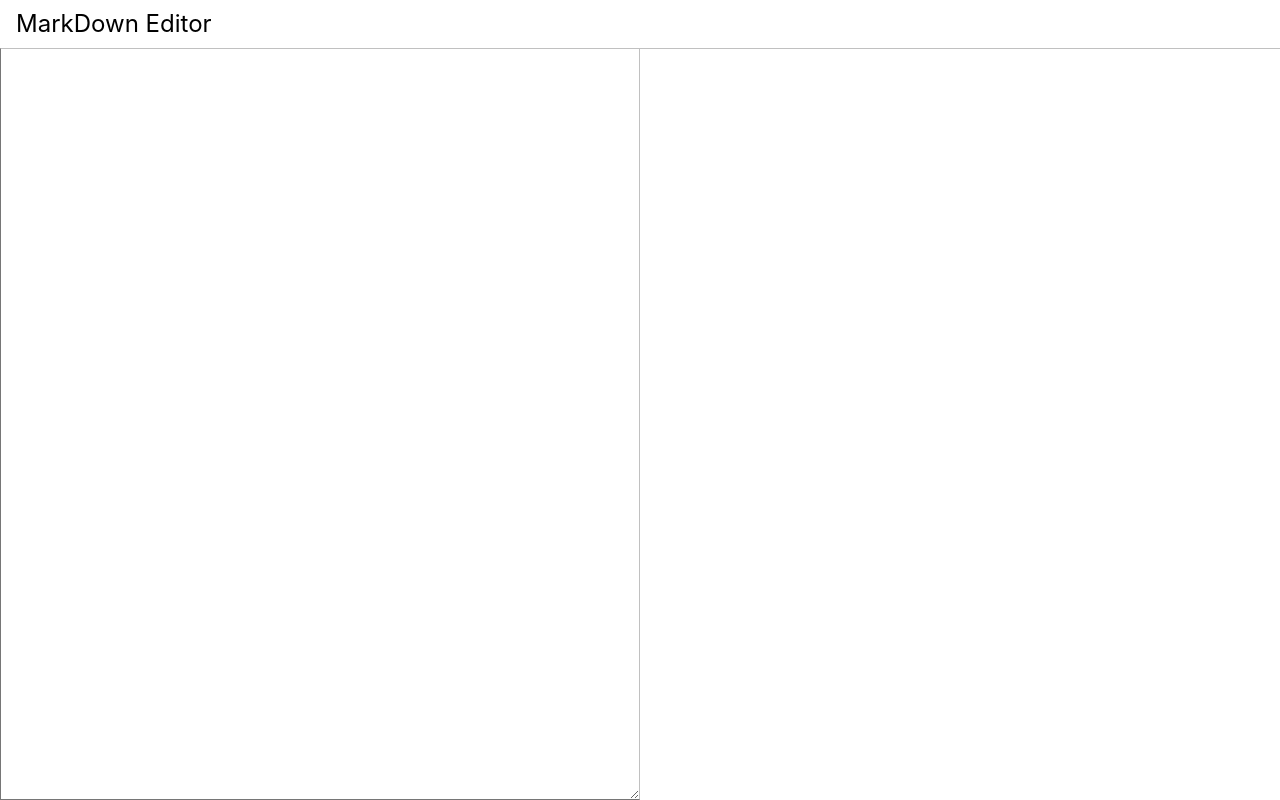
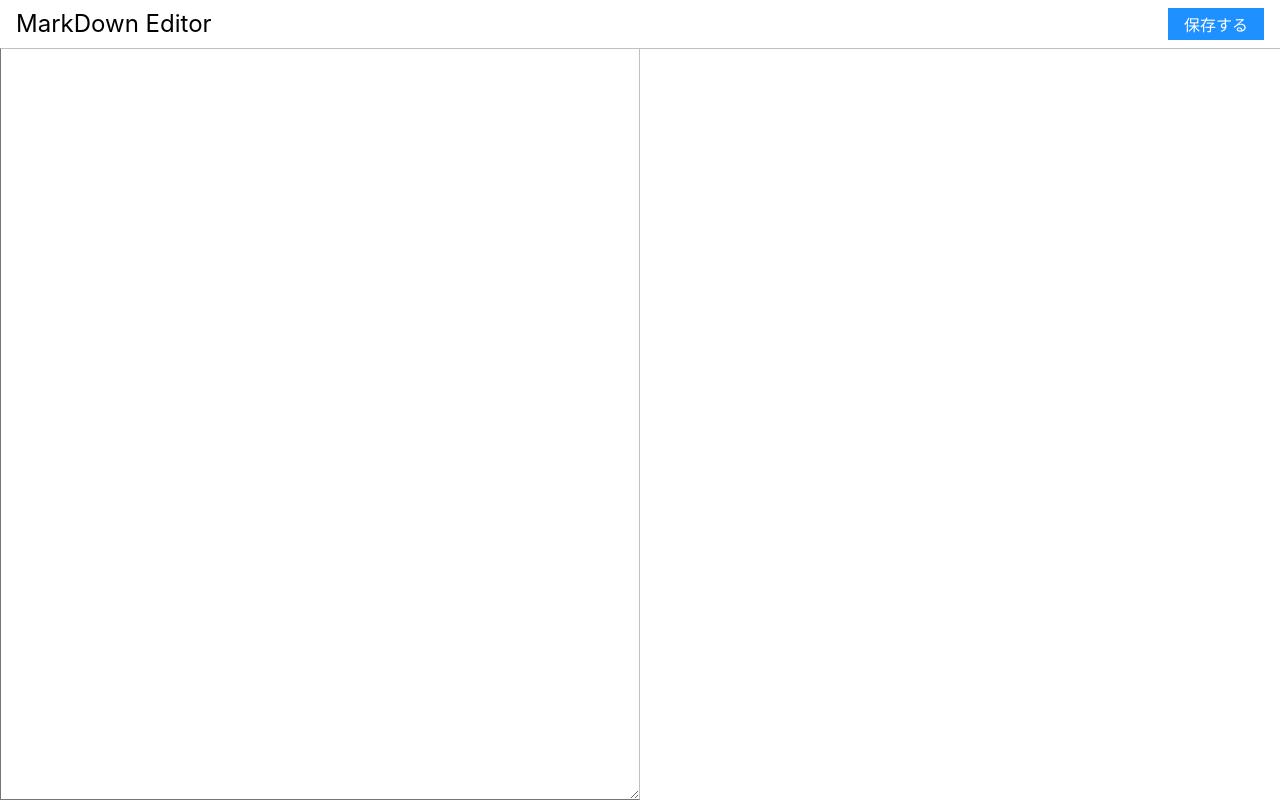
Before and after one commit to bunon0/web-markdown-editor, a React (Create React App) app: page / in a window 1280 px wide. Built offline with nearby package versions, Linux system fonts and the light colour scheme.

Commit message:
✨ indexdbデータを保存出来る用にする

```diff
--- /dev/null
+++ b/src/components/SaveButton.tsx
@@ -0,0 +1,32 @@
+import styled from "styled-components";
+
+interface Props {
+  cancel?: boolean;
+  children: string;
+  onClick: () => void;
+}
+
+export const SaveButton: React.VFC<Props> = props => {
+  return (
+    <SButton onClick={props.onClick} className={props.cancel ? "cancel" : ""}>
+      {props.children}
+    </SButton>
+  );
+};
+
+const SButton = styled.button`
+  background-color: dodgerblue;
+  border: none;
+  box-shadow: none;
+  color: white;
+  font-size: 1rem;
+  height: 2rem;
+  min-width: 5rem;
+  padding: 0 1rem;
+
+  &.cancel {
+    background-color: white;
+    border: 1px solid gray;
+    color: gray;
+  }
+`;
--- /dev/null
+++ b/src/indexedDb/memos.ts
@@ -0,0 +1,16 @@
+import Dexie from "dexie";
+
+export interface MemoRecord {
+  datetime: string;
+  title: string;
+  text: string;
+}
+
+const database = new Dexie("markdown-editor");
+database.version(1).stores({ memos: "&datetime" });
+const memos: Dexie.Table<MemoRecord, string> = database.table("memos");
+
+export const putMemo = async (title: string, text: string): Promise<void> => {
+  const datetime = new Date().toISOString();
+  await memos.put({ datetime, title, text });
+};
--- a/src/pages/Editor.tsx
+++ b/src/pages/Editor.tsx
@@ -2,15 +2,26 @@ import styled from "styled-components";
 import ReactMarkdown from "react-markdown";
 
 import { useStateWithStorage } from "../hooks/useStateWithStorage";
+import { SaveButton } from "../components/SaveButton";
+import { putMemo } from "../indexedDb/memos";
 
 export const Editor: React.VFC = () => {
   const StorageKey = "pages/editor:text";
 
   const [text, setText] = useStateWithStorage("", StorageKey);
 
+  const saveMemo = (): void => {
+    putMemo("TITLE", text);
+  };
+
   return (
     <div>
-      <SHeader>MarkDown Editor</SHeader>
+      <SHeader>
+        MarkDown Editor
+        <SHeaderContainer>
+          <SaveButton onClick={saveMemo}>保存する</SaveButton>
+        </SHeaderContainer>
+      </SHeader>
       <SContainer>
         <STextArea
           value={text}
@@ -35,6 +46,15 @@ const SHeader = styled.header`
   position: fixed;
   right: 0;
   top: 0;
+  align-content: center;
+  display: flex;
+  justify-content: space-between;
+`;
+
+const SHeaderContainer = styled.div`
+  height: 2rem;
+  display: flex;
+  align-content: center;
 `;
 
 const SContainer = styled.div`
@@ -67,6 +87,3 @@ const SPreview = styled.div`
   top: 0;
   width: 50vw;
 `;
-function StorageKey(StorageKey: any): string | (() => string) {
-  throw new Error("Function not implemented.");
-}
```
